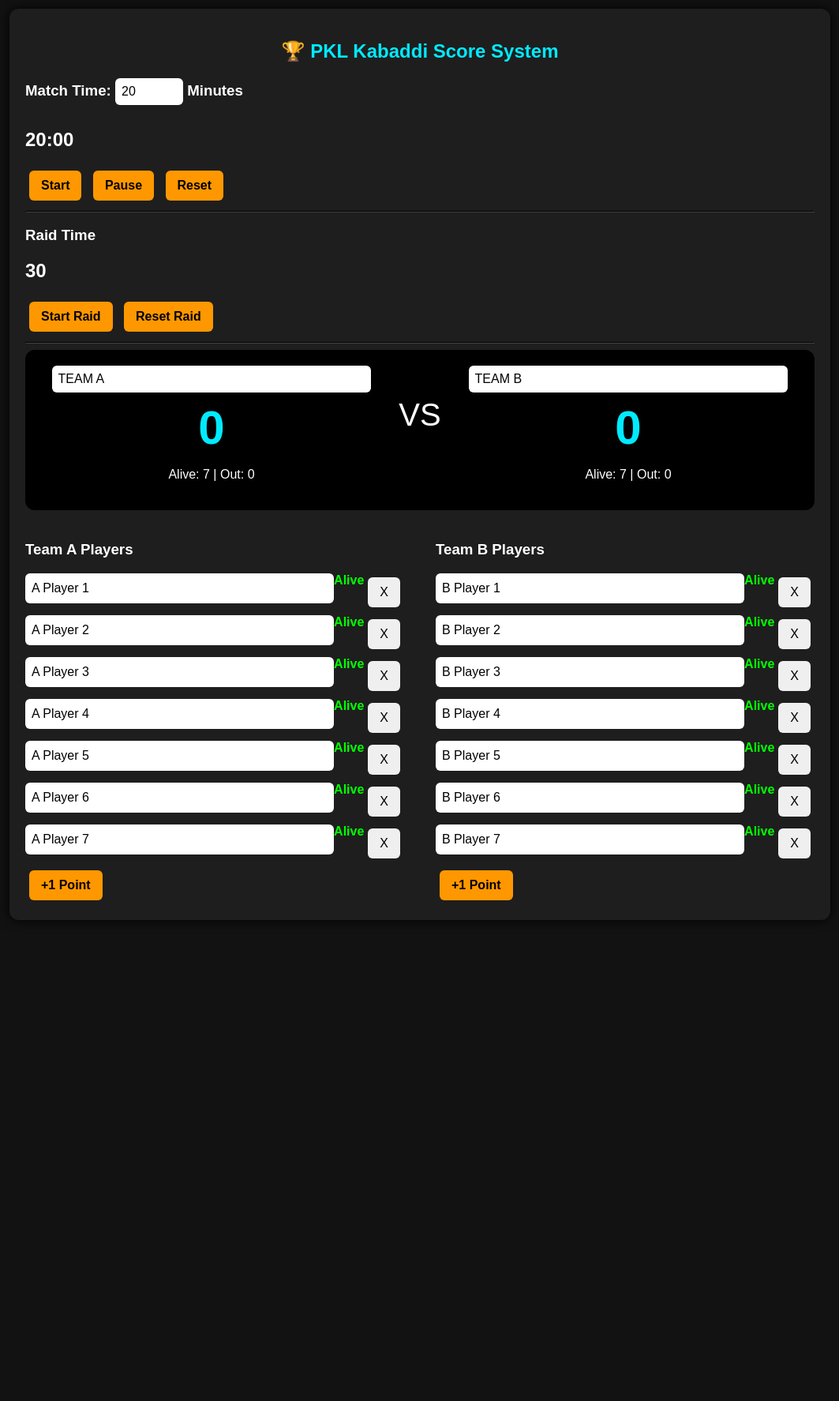
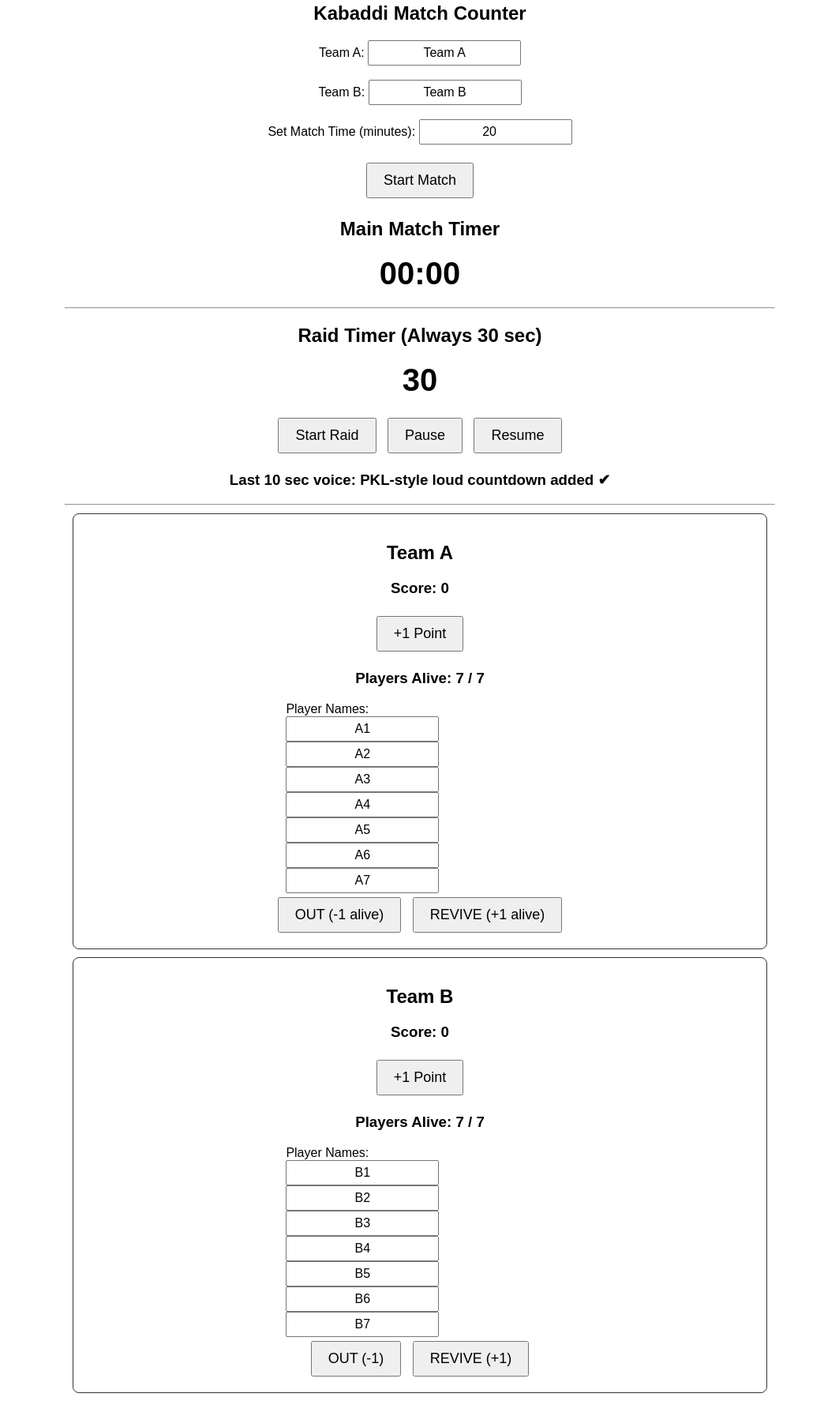
Before and after one commit to rahulpatel000/kababddi-counter, a plain HTML site: page index.html in a window 1280 px wide. Shown: the part 17-1791 px from the top of the page at 79% size, without its empty margins (108-1171 px from the left). Before the commit the page ends 1210 px from the top, so only its background shows below. Drawn offline with Linux system fonts and the light colour scheme.

Commit message:
Update index.html

```diff
--- a/index.html
+++ b/index.html
@@ -1,287 +1,203 @@
 <!DOCTYPE html>
 <html lang="en">
 <head>
-<meta charset="UTF-8"/>
-<meta name="viewport" content="width=device-width, initial-scale=1.0"/>
-<title>PKL Kabaddi Counter</title>
-
+<meta charset="UTF-8">
+<title>Kabaddi Counter</title>
 <style>
-body {
-  font-family: Arial, sans-serif;
-  background: #121212;
-  color: white;
-  padding: 20px;
-}
-
-.container {
-  max-width: 1000px;
-  margin: auto;
-  background: #1e1e1e;
-  padding: 20px;
-  border-radius: 12px;
-  box-shadow: 0 0 15px #000;
-}
-
-input {
-  width: 90%;
-  padding: 8px;
-  border-radius: 6px;
-  border: none;
-  margin-bottom: 10px;
-  font-size: 16px;
-}
-
-button {
-  padding: 10px 15px;
-  border: none;
-  border-radius: 6px;
-  font-size: 16px;
-  cursor: pointer;
-  margin: 5px;
-}
-
-.btn {
-  background: #ff9800;
-  color: black;
-  font-weight: bold;
-}
-
-.teamCard {
-  display: flex;
-  justify-content: space-between;
-  background: #000;
-  padding: 20px;
-  border-radius: 12px;
-  margin-bottom: 20px;
-}
-
-.teamBlock {
-  width: 45%;
-  text-align: center;
-}
-
-.score {
-  font-size: 60px;
-  font-weight: bold;
-  color: #00eaff;
-}
-
-.alive { color: #00ff00; font-weight: bold; }
-.out { color: #ff4444; font-weight: bold; }
-
-.player {
-  display: flex;
-  justify-content: space-between;
-  margin: 5px 0;
-}
+body { font-family: Arial; text-align:center; }
+.container { max-width:900px; margin:auto; }
+.team-box { border:1px solid #333; padding:15px; border-radius:8px; margin:10px; }
+input { padding:5px; font-size:16px; width:180px; text-align:center; }
+.timer { font-size:40px; margin:20px 0; font-weight:bold; }
+.btn { padding:10px 20px; margin:5px; font-size:18px; cursor:pointer; }
+.player-list { text-align:left; margin-left:30%; }
 </style>
 </head>
 
 <body>
 <div class="container">
 
-<h2 style="text-align:center; color:#00eaff;">🏆 PKL Kabaddi Score System</h2>
+<h2>Kabaddi Match Counter</h2>
 
-<!-- MATCH TIMER -->
-<h3>Match Time:
-  <input id="matchInput" type="number" value="20" style="width:70px;"> Minutes
-</h3>
+<!-- TEAM NAME INPUT -->
+Team A: <input id="teamAName" value="Team A"><br><br>
+Team B: <input id="teamBName" value="Team B"><br><br>
 
-<h2 id="matchTime">20:00</h2>
+<!-- MATCH TIME -->
+Set Match Time (minutes):
+<input type="number" id="matchTimeInput" value="20"><br><br>
 
-<button class="btn" onclick="startMatch()">Start</button>
-<button class="btn" onclick="pauseMatch()">Pause</button>
-<button class="btn" onclick="resetMatch()">Reset</button>
+<button class="btn" onclick="startMatch()">Start Match</button>
 
-<hr style="border-color:#444">
+<h2>Main Match Timer</h2>
+<div id="matchTimer" class="timer">00:00</div>
 
-<!-- RAID TIMER -->
-<h3>Raid Time</h3>
-<h2 id="raidTime">30</h2>
+<hr>
 
+<h2>Raid Timer (Always 30 sec)</h2>
+<div id="raidTimer" class="timer">30</div>
 <button class="btn" onclick="startRaid()">Start Raid</button>
-<button class="btn" onclick="resetRaid()">Reset Raid</button>
+<button class="btn" onclick="pauseRaid()">Pause</button>
+<button class="btn" onclick="resumeRaid()">Resume</button>
 
-<hr style="border-color:#444">
+<h3>Last 10 sec voice: PKL-style loud countdown added ✔</h3>
 
-<!-- MAIN SCOREBOARD -->
-<div class="teamCard">
+<hr>
 
-  <!-- TEAM A -->
-  <div class="teamBlock">
-    <input id="teamAName" value="TEAM A" onchange="updateNames()">
-    <div class="score" id="scoreA">0</div>
-    <p>Alive: <span id="aliveA">7</span> | Out: <span id="outA">0</span></p>
-  </div>
+<div class="team-box">
+<h2 id="nameA">Team A</h2>
+<h3>Score: <span id="scoreA">0</span></h3>
+<button class="btn" onclick="addPointA()">+1 Point</button>
 
-  <div style="font-size:40px; margin-top:40px;">VS</div>
-
-  <!-- TEAM B -->
-  <div class="teamBlock">
-    <input id="teamBName" value="TEAM B" onchange="updateNames()">
-    <div class="score" id="scoreB">0</div>
-    <p>Alive: <span id="aliveB">7</span> | Out: <span id="outB">0</span></p>
-  </div>
-
+<h3>Players Alive: <span id="aliveA">7</span> / 7</h3>
+<div class="player-list">
+Player Names:<br>
+<input id="a1" value="A1"><br>
+<input id="a2" value="A2"><br>
+<input id="a3" value="A3"><br>
+<input id="a4" value="A4"><br>
+<input id="a5" value="A5"><br>
+<input id="a6" value="A6"><br>
+<input id="a7" value="A7"><br>
 </div>
 
-<!-- PLAYERS LIST -->
-<div style="display:flex; justify-content:space-between;">
+<button class="btn" onclick="outPlayerA()">OUT (-1 alive)</button>
+<button class="btn" onclick="reviveA()">REVIVE (+1 alive)</button>
+</div>
 
-  <!-- TEAM A PLAYERS -->
-  <div style="width:48%;">
-    <h3>Team A Players</h3>
-    <div id="playersA"></div>
-    <button class="btn" onclick="addPoint('A')">+1 Point</button>
-  </div>
+<div class="team-box">
+<h2 id="nameB">Team B</h2>
+<h3>Score: <span id="scoreB">0</span></h3>
+<button class="btn" onclick="addPointB()">+1 Point</button>
 
-  <!-- TEAM B PLAYERS -->
-  <div style="width:48%;">
-    <h3>Team B Players</h3>
-    <div id="playersB"></div>
-    <button class="btn" onclick="addPoint('B')">+1 Point</button>
-  </div>
+<h3>Players Alive: <span id="aliveB">7</span> / 7</h3>
+<div class="player-list">
+Player Names:<br>
+<input id="b1" value="B1"><br>
+<input id="b2" value="B2"><br>
+<input id="b3" value="B3"><br>
+<input id="b4" value="B4"><br>
+<input id="b5" value="B5"><br>
+<input id="b6" value="B6"><br>
+<input id="b7" value="B7"><br>
+</div>
 
+<button class="btn" onclick="outPlayerB()">OUT (-1)</button>
+<button class="btn" onclick="reviveB()">REVIVE (+1)</button>
 </div>
 
 </div>
 
 <script>
-// ---------------------------
-// PLAYER DATA
-// ---------------------------
-const teamA = Array(7).fill().map((_,i)=>({name:`A Player ${i+1}`, alive:true}));
-const teamB = Array(7).fill().map((_,i)=>({name:`B Player ${i+1}`, alive:true}));
 
-function renderPlayers() {
-  const A = document.getElementById("playersA");
-  const B = document.getElementById("playersB");
-  A.innerHTML = ""; B.innerHTML = "";
+// -----------------------------
+// TEAM NAMES UPDATE LIVE
+// -----------------------------
+document.getElementById("teamAName").oninput = () =>
+  document.getElementById("nameA").innerText = document.getElementById("teamAName").value;
 
-  teamA.forEach((p,i)=>{
-    A.innerHTML += `
-      <div class='player'>
-        <input value="${p.name}" onchange="teamA[${i}].name=this.value">
-        <span class="${p.alive?'alive':'out'}">${p.alive?'Alive':'Out'}</span>
-        <button onclick="toggleStatus('A',${i})">X</button>
-      </div>`;
-  });
+document.getElementById("teamBName").oninput = () =>
+  document.getElementById("nameB").innerText = document.getElementById("teamBName").value;
 
-  teamB.forEach((p,i)=>{
-    B.innerHTML += `
-      <div class='player'>
-        <input value="${p.name}" onchange="teamB[${i}].name=this.value">
-        <span class="${p.alive?'alive':'out'}">${p.alive?'Alive':'Out'}</span>
-        <button onclick="toggleStatus('B',${i})">X</button>
-      </div>`;
-  });
+// -----------------------------
+// MATCH TIMER
+// -----------------------------
+let matchTime = 0;
+let matchInterval;
 
-  updateCounts();
+function startMatch() {
+    let min = parseInt(document.getElementById("matchTimeInput").value);
+    matchTime = min * 60;
+
+    clearInterval(matchInterval);
+    matchInterval = setInterval(() => {
+        if (matchTime <= 0) { clearInterval(matchInterval); return; }
+        matchTime--;
+        document.getElementById("matchTimer").innerText =
+            `${String(Math.floor(matchTime/60)).padStart(2,'0')}:${String(matchTime%60).padStart(2,'0')}`;
+    }, 1000);
 }
 
-function toggleStatus(team,i){
-  if(team==='A') teamA[i].alive = !teamA[i].alive;
-  else teamB[i].alive = !teamB[i].alive;
-  renderPlayers();
+// -----------------------------
+// RAID TIMER (FIXED 30 SEC)
+// -----------------------------
+let raidTime = 30;
+let raidInterval;
+let paused = false;
+
+function startRaid() {
+    raidTime = 30;
+    document.getElementById("raidTimer").innerText = raidTime;
+    clearInterval(raidInterval);
+
+    raidInterval = setInterval(() => {
+        if (raidTime <= 0) { clearInterval(raidInterval); return; }
+        raidTime--;
+
+        // LAST 10 SEC PKL STYLE VOICE
+        if (raidTime <= 10 && raidTime > 0) {
+            let utter = new SpeechSynthesisUtterance(raidTime);
+            utter.volume = 1;
+            utter.rate = 1;
+            utter.pitch = 1;
+            speechSynthesis.speak(utter);
+        }
+
+        document.getElementById("raidTimer").innerText = raidTime;
+    }, 1000);
 }
 
-function updateCounts(){
-  let a = teamA.filter(p=>p.alive).length;
-  let b = teamB.filter(p=>p.alive).length;
-  document.getElementById("aliveA").innerText = a;
-  document.getElementById("outA").innerText = 7-a;
-  document.getElementById("aliveB").innerText = b;
-  document.getElementById("outB").innerText = 7-b;
+function pauseRaid() {
+    paused = true;
+    clearInterval(raidInterval);
 }
 
-// ---------------------------
-// SCORE SYSTEM
-// ---------------------------
-let scoreA=0, scoreB=0;
-
-function addPoint(team){
-  if(team==='A') scoreA++; else scoreB++;
-  document.getElementById("scoreA").innerText = scoreA;
-  document.getElementById("scoreB").innerText = scoreB;
+function resumeRaid() {
+    if (!paused) return;
+    paused = false;
+    startRaid();
 }
 
-// ---------------------------
-// MATCH TIMER
-// ---------------------------
-let matchSeconds;
-let matchInt;
+// -----------------------------
+// SCORE SYSTEM
+// -----------------------------
+let scoreA = 0, scoreB = 0;
 
-function startMatch() {
-  let mins = Number(document.getElementById("matchInput").value);
-  if(!matchSeconds) matchSeconds = mins * 60;
-
-  matchInt = setInterval(()=>{
-    matchSeconds--;
-    updateMatch();
-    if(matchSeconds<=0) clearInterval(matchInt);
-  },1000);
+function addPointA() {
+    scoreA++;
+    document.getElementById("scoreA").innerText = scoreA;
 }
 
-function pauseMatch(){ clearInterval(matchInt); }
-
-function resetMatch(){
-  let mins = Number(document.getElementById("matchInput").value);
-  matchSeconds = mins * 60;
-  updateMatch();
-  pauseMatch();
+function addPointB() {
+    scoreB++;
+    document.getElementById("scoreB").innerText = scoreB;
 }
 
-function updateMatch(){
-  let m = Math.floor(matchSeconds/60);
-  let s = matchSeconds%60;
-  document.getElementById("matchTime").innerText =
-    `${m}:${s<10?'0'+s:s}`;
+// -----------------------------
+// PLAYER MANAGEMENT (7 MAX)
+// -----------------------------
+let aliveA = 7, aliveB = 7;
+
+function outPlayerA() {
+    if (aliveA > 0) aliveA--;
+    document.getElementById("aliveA").innerText = aliveA;
 }
 
-// ---------------------------
-// RAID TIMER WITH LOUD SOUND
-// ---------------------------
-let raid = 30;
-let raidInt;
-
-const loudBeep = new Audio("https://actions.google.com/sounds/v1/alarms/beep_short.ogg");
-loudBeep.volume = 1.0;
-
-function startRaid(){
-  raid = 30;
-  clearInterval(raidInt);
-
-  raidInt = setInterval(()=>{
-    raid--;
-    document.getElementById("raidTime").innerText = raid;
-
-    if(raid<=10 && raid>0){
-      loudBeep.currentTime = 0;
-      loudBeep.play();
-    }
-
-    if(raid<=0) clearInterval(raidInt);
-  },1000);
+function reviveA() {
+    if (aliveA < 7) aliveA++;
+    document.getElementById("aliveA").innerText = aliveA;
 }
 
-function resetRaid(){
-  clearInterval(raidInt);
-  raid = 30;
-  document.getElementById("raidTime").innerText = raid;
+function outPlayerB() {
+    if (aliveB > 0) aliveB--;
+    document.getElementById("aliveB").innerText = aliveB;
 }
 
-// ---------------------------
-function updateNames(){
-  document.getElementById("teamAName").value =
-    document.getElementById("teamAName").value.toUpperCase();
-
-  document.getElementById("teamBName").value =
-    document.getElementById("teamBName").value.toUpperCase();
+function reviveB() {
+    if (aliveB < 7) aliveB++;
+    document.getElementById("aliveB").innerText = aliveB;
 }
 
-// RENDER INITIAL PLAYERS
-renderPlayers();
 </script>
-
 </body>
 </html>
```
